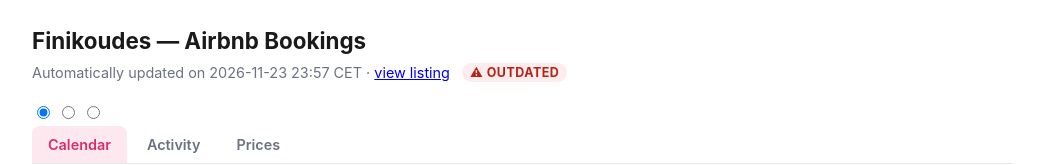
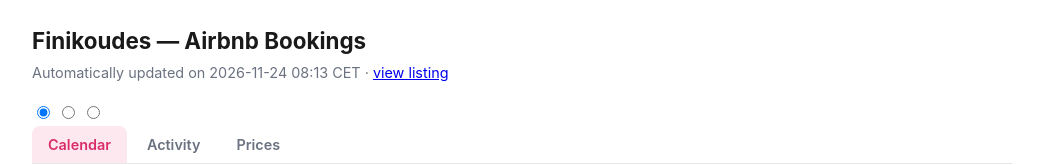
Before and after one commit to itymanuel/finikoudes-market-monitor-web, a plain HTML site: page my-apartment-report.html in a window 1280 px wide. Shown: the top 165 px of the page, without its empty margins (118-1161 px from the left). Drawn offline with Linux system fonts and the light colour scheme.

Commit message:
Actualiza my-apartment-report (2026-11-24T07:13Z)

```diff
--- a/my-apartment-report.html
+++ b/my-apartment-report.html
@@ -82,7 +82,7 @@
 <div class="wrap">
   <h1>Finikoudes — Airbnb Bookings</h1>
   <div class="sub">Automatically updated on
-    <span id="updated-at" data-generated-at="2026-11-23T22:57:29Z">2026-11-23 23:57 CET</span>
+    <span id="updated-at" data-generated-at="2026-11-24T07:13:45Z">2026-11-24 08:13 CET</span>
     · <a href="https://www.airbnb.es/rooms/978335935670685377">view listing</a>
     <span id="outdated-badge" class="outdated-badge">&#9888; OUTDATED</span>
   </div>
```
